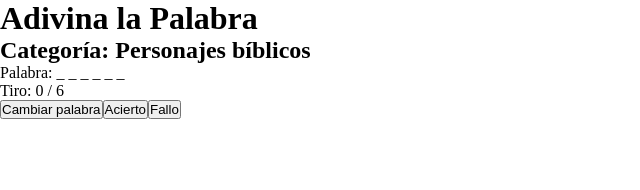
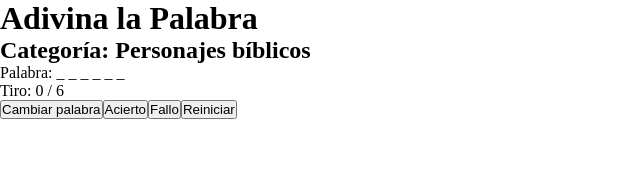
Before and after one commit to renegrb/adivina-palabra-adolescentes, a React (Vite) app: page / in a window 1280 px wide. Shown: the top 190 px of the page, without its empty margins (0-640 px from the left). Built offline with nearby package versions, Linux system fonts and the light colour scheme.

Commit message:
Add restart word control

```diff
--- a/src/App.tsx
+++ b/src/App.tsx
@@ -42,6 +42,11 @@ export default function App() {
     setCurrentLetterIndex(0);
   }
 
+  function restartWord() {
+    setRevealedLetters(Array(currentWord.word.length).fill(false));
+    setCurrentLetterIndex(0);
+  }
+
   function handleHit() {
     if (currentLetterIndex >= currentWord.word.length) {
       return;
@@ -80,6 +85,8 @@ export default function App() {
       <button onClick={handleHit}>Acierto</button>
 
       <button onClick={handleMiss}>Fallo</button>
+
+      <button onClick={restartWord}>Reiniciar</button>
     </div>
   );
 }
```
